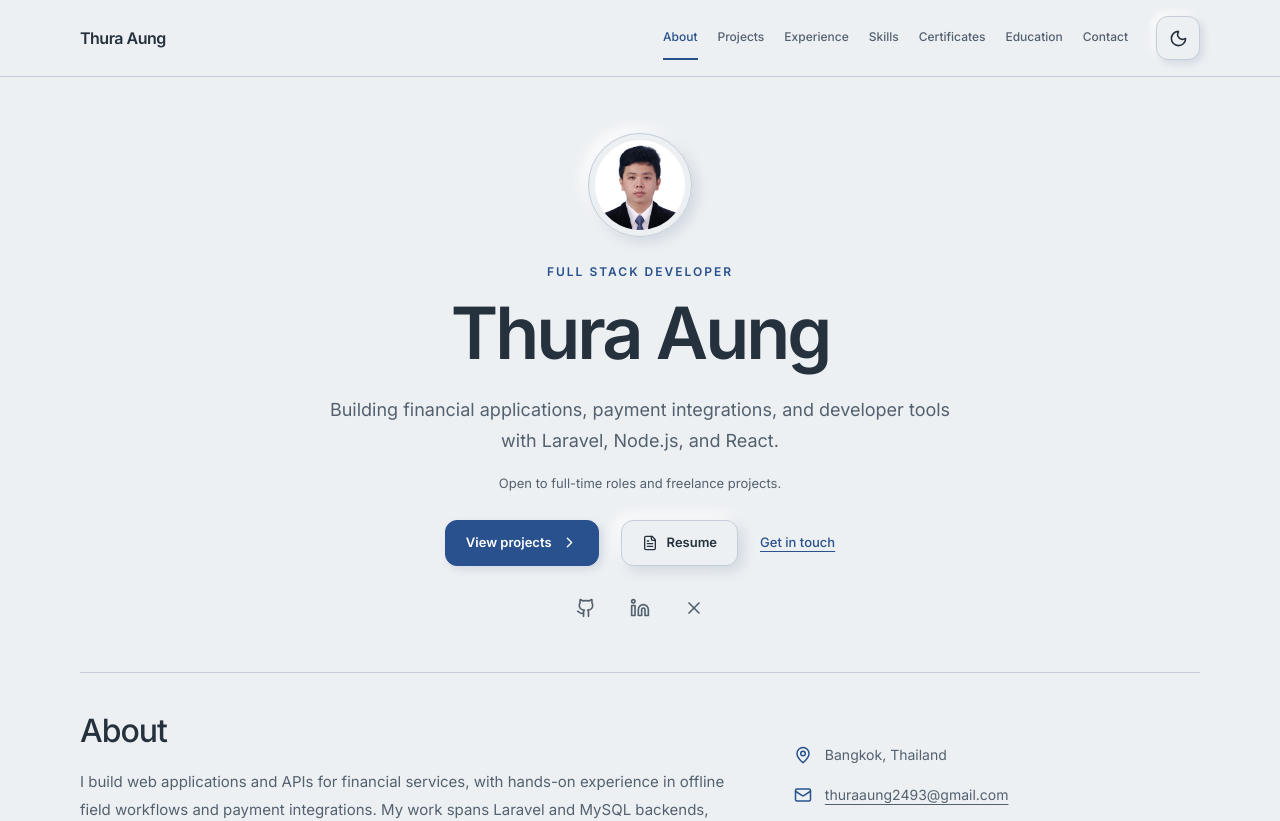
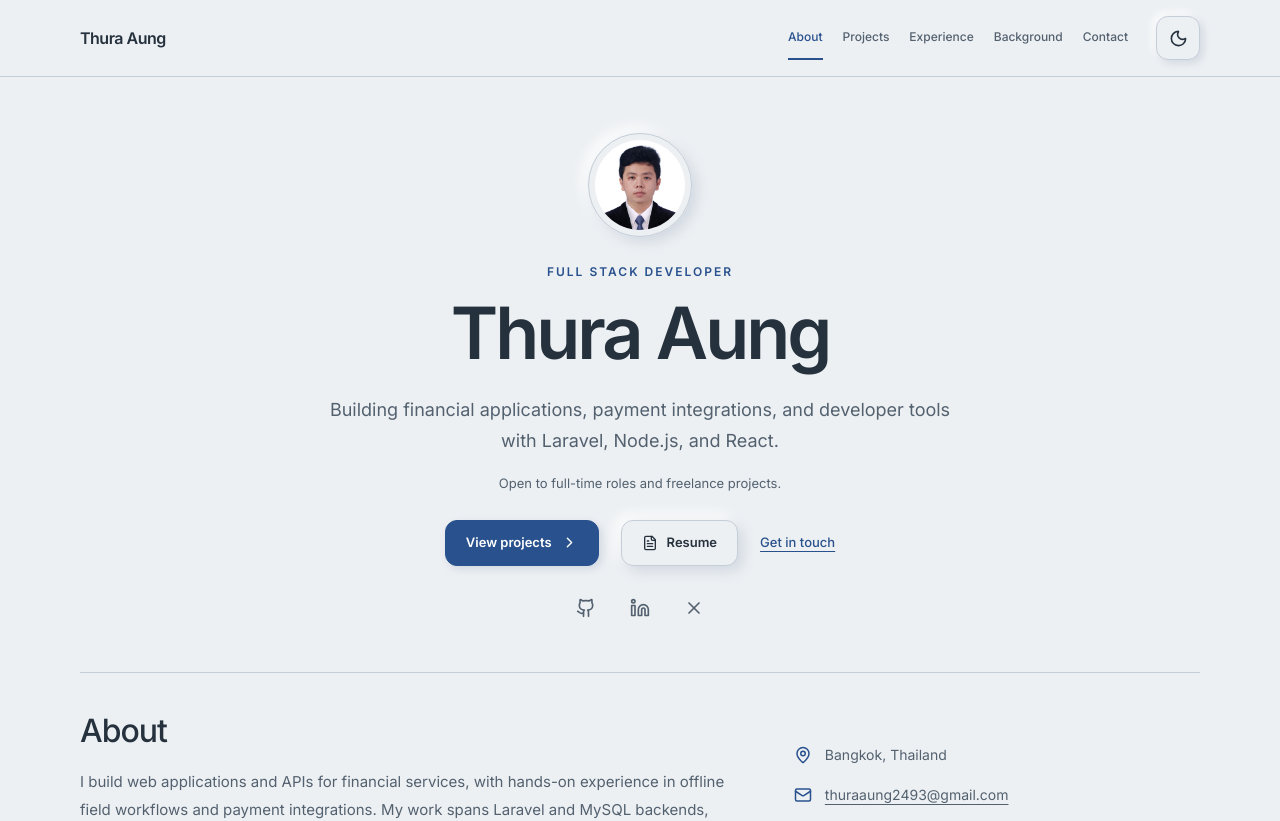
Before and after one commit to thuraaung2493/thuraaung2493.github.io, a React (Vite) app: page / in a window 1280 px wide. Shown: the top 821 px of the page. Built offline with nearby package versions, Linux system fonts and the light colour scheme.

Commit message:
feat: group portfolio background sections and fix navigation highlight

```diff
--- a/src/App.tsx
+++ b/src/App.tsx
@@ -28,9 +28,7 @@ const sections = [
   { id: 'about', label: 'About' },
   { id: 'projects', label: 'Projects' },
   { id: 'experience', label: 'Experience' },
-  { id: 'skills', label: 'Skills' },
-  { id: 'certificates', label: 'Certificates' },
-  { id: 'education', label: 'Education' },
+  { id: 'background', label: 'Background' },
   { id: 'contact', label: 'Contact' }
 ];
 
@@ -83,7 +81,8 @@ export default function App() {
       let current = sections[0].id;
       for (const section of sections) {
         const element = document.getElementById(section.id);
-        if (element && element.getBoundingClientRect().top <= headerHeight + 24) {
+        // Anchor scrolling rounds to device pixels; section bounds can remain fractional.
+        if (element && element.getBoundingClientRect().top <= headerHeight + 24 + 1) {
           current = section.id;
         }
       }
@@ -284,17 +283,20 @@ export default function App() {
           </ol>
         </section>
 
-        <section id="skills" aria-labelledby="skills-heading" className="portfolio-section">
-          <SectionHeading id="skills-heading" title="Skills & Workflow" />
+        <section id="background" aria-labelledby="background-heading" className="portfolio-section">
+          <SectionHeading id="background-heading" title="Background" />
+
+          <section id="skills" aria-labelledby="skills-heading" className="background-subsection">
+            <h3 id="skills-heading" className="background-heading">Skills & Workflow</h3>
             <div className="skills-layout">
               <div>
-              <h3 className="subsection-title">Technologies</h3>
+                <h4 className="subsection-title">Technologies</h4>
                 <ul className="tag-list skills-tags">
                   {skills.map(skill => <li key={skill}>{skill}</li>)}
                 </ul>
               </div>
               <div>
-              <h3 className="subsection-title">Workflow</h3>
+                <h4 className="subsection-title">Workflow</h4>
                 <ul className="workflow-list">
                   {workflow.map(item => (
                     <li key={item}><ChevronRight aria-hidden="true" size={17} /><span>{item}</span></li>
@@ -304,15 +306,15 @@ export default function App() {
             </div>
           </section>
 
-        <section id="certificates" aria-labelledby="certificates-heading" className="portfolio-section">
-          <SectionHeading id="certificates-heading" title="Certificates" />
+          <section id="certificates" aria-labelledby="certificates-heading" className="background-subsection">
+            <h3 id="certificates-heading" className="background-heading">Certificates</h3>
             <ul className="credential-grid">
               {certificates.map(cert => (
                 <li key={cert.title}>
                   <a href={cert.url} target="_blank" rel="noreferrer" className="credential-card soft-surface">
                     <Award aria-hidden="true" size={25} className="credential-icon" />
                     <div>
-                    <h3>{cert.title}</h3>
+                      <h4>{cert.title}</h4>
                       <p>{cert.issuer}</p>
                       <span className="credential-action">{cert.date}<ExternalLink aria-hidden="true" size={15} /></span>
                     </div>
@@ -322,18 +324,19 @@ export default function App() {
             </ul>
           </section>
 
-        <section id="education" aria-labelledby="education-heading" className="portfolio-section">
-          <SectionHeading id="education-heading" title="Education" />
+          <section id="education" aria-labelledby="education-heading" className="background-subsection">
+            <h3 id="education-heading" className="background-heading">Education</h3>
             <div className="education-grid">
               {education.map(edu => (
                 <article key={`${edu.school}-${edu.degree}`} className="education-entry">
                   <p className="entry-period">{edu.period}</p>
-                <h3>{edu.degree}</h3>
+                  <h4>{edu.degree}</h4>
                   <p className="entry-organization">{edu.school}</p>
                   {edu.description && <p className="education-description">{edu.description}</p>}
                 </article>
               ))}
             </div>
+          </section>
         </section>
 
         <section id="contact" aria-labelledby="contact-heading" className="contact-section soft-surface">
--- a/src/index.css
+++ b/src/index.css
@@ -217,6 +217,8 @@ section[id] { scroll-margin-top: calc(var(--header-height) + 24px); }
 .experience-content h3 { font-size: 19px; font-weight: 500; line-height: 1.4; letter-spacing: -.3px; }
 .entry-organization { margin-top: 6px; color: var(--studio-muted); font-size: 14px; }
 .experience-content .description-list { margin-top: 17px; font-size: 15px; }
+.background-subsection + .background-subsection { margin-top: 36px; padding-top: 32px; border-top: 1px solid var(--studio-line); }
+.background-heading { margin-bottom: 22px; font-size: 20px; font-weight: 500; line-height: 1.4; letter-spacing: -.4px; }
 .skills-layout { display: grid; grid-template-columns: minmax(0, 1fr) minmax(0, 1fr); gap: 64px; }
 .subsection-title { font-size: 15px; font-weight: 600; }
 .skills-tags { margin-top: 17px; }
@@ -229,13 +231,13 @@ section[id] { scroll-margin-top: calc(var(--header-height) + 24px); }
 .credential-grid li { min-width: 0; }
 .credential-card { display: flex; align-items: flex-start; gap: 18px; height: 100%; padding: 26px; }
 .credential-icon { color: var(--studio-accent); margin-top: 3px; }
-.credential-card h3 { font-size: 17px; line-height: 1.5; font-weight: 500; }
+.credential-card h4 { font-size: 17px; line-height: 1.5; font-weight: 500; }
 .credential-card p { margin-top: 7px; color: var(--studio-muted); font-size: 13px; }
 .credential-action { display: inline-flex; align-items: center; gap: 8px; min-height: 44px; margin-top: 12px; color: var(--studio-accent); font-size: 13px; text-decoration: underline; text-underline-offset: 4px; }
-.credential-card:hover h3 { text-decoration: underline; text-underline-offset: 4px; }
+.credential-card:hover h4 { text-decoration: underline; text-underline-offset: 4px; }
 .education-grid { display: grid; grid-template-columns: repeat(3, minmax(0, 1fr)); gap: 32px; }
 .education-entry { padding-left: 20px; border-left: 1px solid var(--studio-line); }
-.education-entry h3 { margin-top: 13px; font-size: 17px; line-height: 1.55; font-weight: 500; }
+.education-entry h4 { margin-top: 13px; font-size: 17px; line-height: 1.55; font-weight: 500; }
 .education-description { margin-top: 12px; color: var(--studio-muted); font-size: 13px; line-height: 1.8; }
 .contact-section { max-width: 850px; margin: 36px auto 64px; padding: 46px; text-align: center; }
 .contact-section > p { max-width: 650px; margin: 17px auto 0; color: var(--studio-muted); font-size: 15px; line-height: 1.8; }
```
Lines whose indentation alone changed are shown as unchanged.
